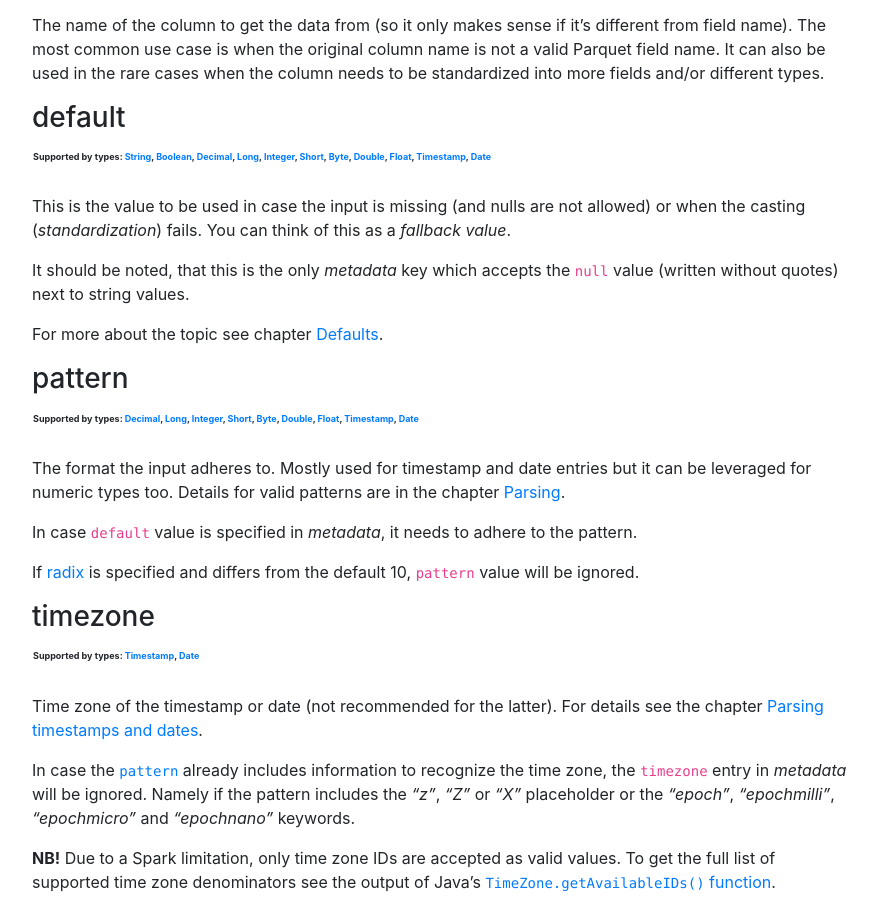
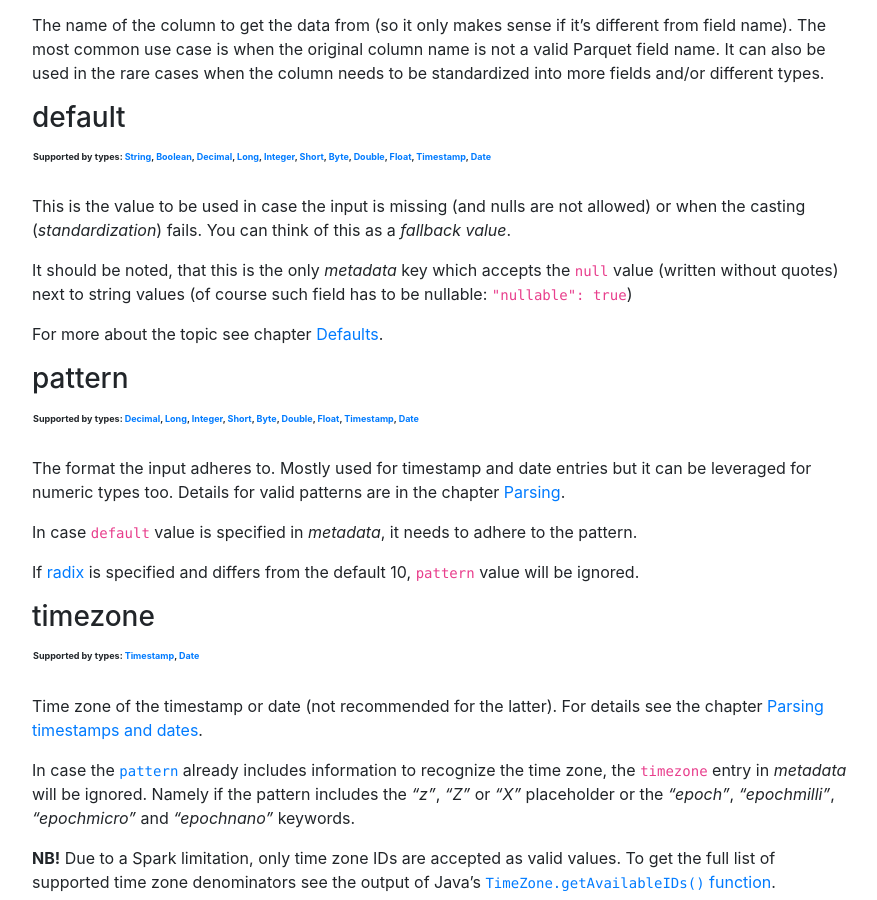
Before and after one commit to AbsaOSS/enceladus, a Jekyll site: the page built from _docs/1.0.0/usage-schema.md, in a window 1280 px wide and 900 px high, scrolled down 6636 px. Shown: the whole window, without its empty margins (338-1215 px from the left). Built offline with Jekyll 4.4.1, drawn with Linux system fonts in a browser that asks for light colours; nearby versions of some CDN libraries.

Commit message:
#1073: Unexpected schema validation error with null in default value * Added explaining text into the documentation

```diff
--- a/_docs/1.0.0/usage-schema.md
+++ b/_docs/1.0.0/usage-schema.md
@@ -327,8 +327,8 @@ This is the value to be used in case the input is missing (and nulls are not
 allowed) or when the casting (*standardization*) fails.
 You can think of this as a *fallback value*.
 
-It should be noted, that this is the only _metadata_ key which accepts the
-`null` value (written without quotes) next to string values.
+It should be noted, that this is the only _metadata_ key which accepts the `null` value (written without quotes) next to
+string values (of course such field has to be nullable: `"nullable": true`)
 
 For more about the topic see chapter [Defaults](#defaults).
 
```
